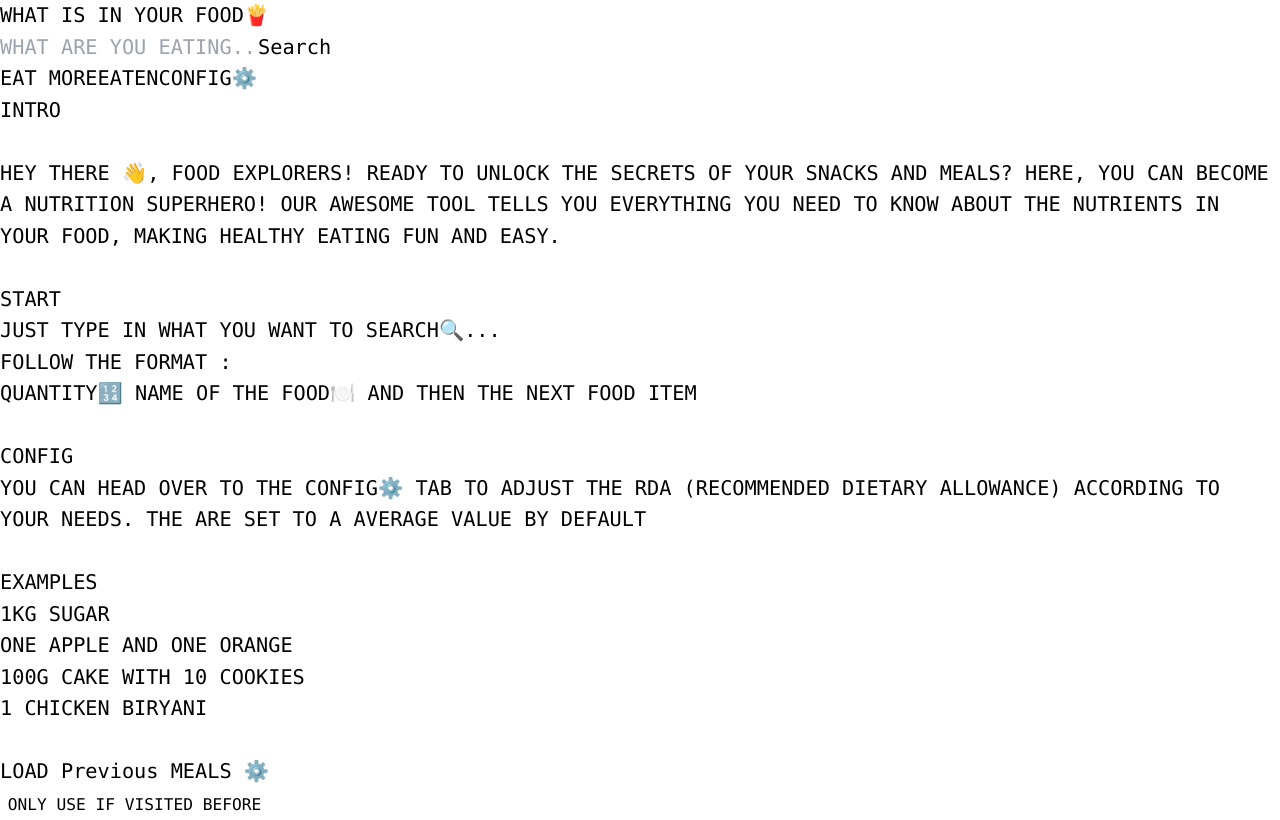
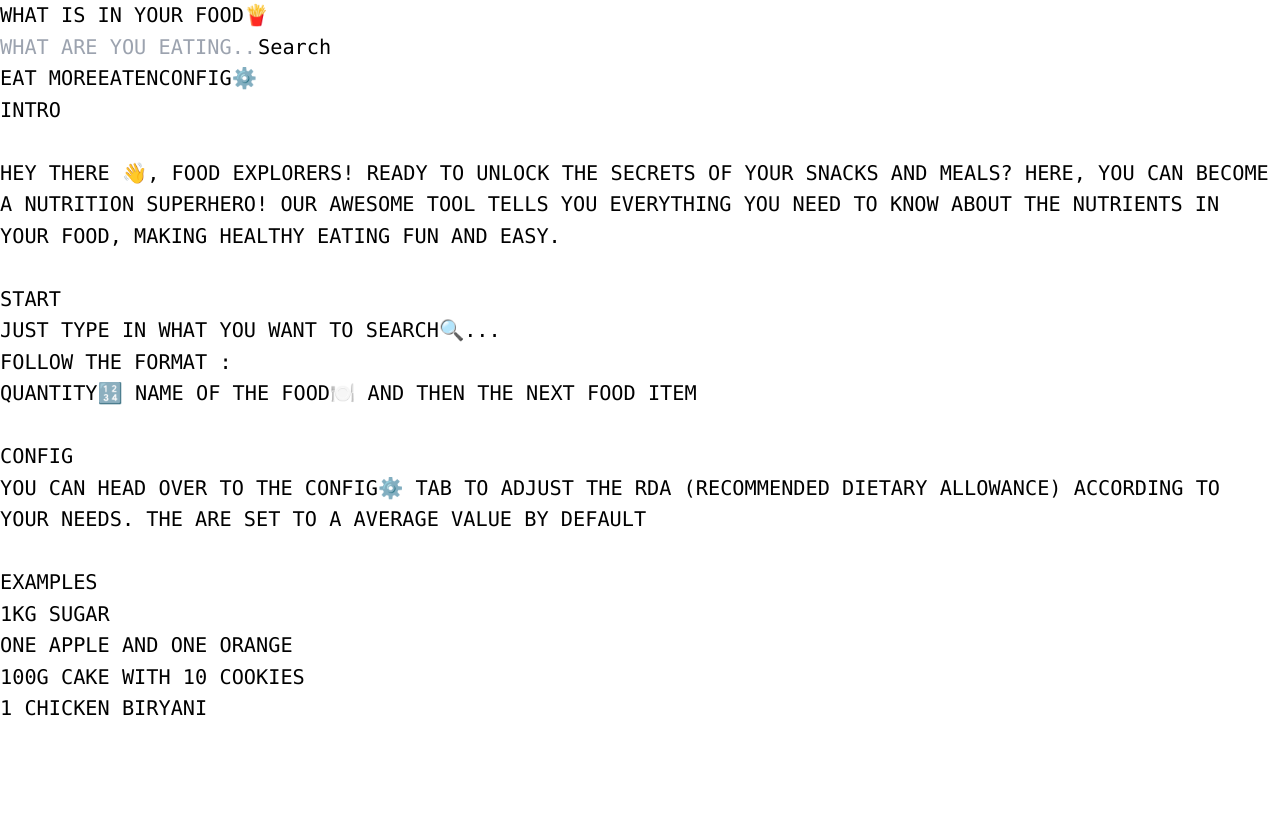
Before and after one commit to Danny-Wits/getVitals, a React (Vite) app: page / in a window 1280 px wide. Built offline with nearby package versions, Linux system fonts and the light colour scheme.

Commit message:
stated saving in local storage instead of cookies

```diff
--- a/src/App.jsx
+++ b/src/App.jsx
@@ -2,18 +2,14 @@ import React, { useEffect, useRef, useState } from "react";
 import Data from "./comp/Data";
 import Eaten from "./comp/Eaten";
 import { NavLink, Route, Routes } from "react-router-dom";
-import Cookies from "js-cookie";
 import { RDAcontext, RDAdefault } from "./const/RDAcontext";
 import RDA from "./comp/rda";
 import { useGSAP } from "@gsap/react";
 import gsap from "gsap";
 
 function App() {
-  //!STATES
-  const [query, setQuery] = useState("");
-  const [data, setData] = useState([]);
-  const [searched, setSearched] = useState(false);
-  const [eaten, setEaten] = useState({
+  //!CONSTs
+  const eatenDefault = {
     name: "EATEN",
     icon: "🍴",
     calories: 0,
@@ -28,25 +24,28 @@ function App() {
     fiber_g: 0,
     sugar_g: 0,
     eaten: [],
-  });
-
+  };
+  //!STATES
+  const [query, setQuery] = useState("");
+  const [data, setData] = useState([]);
+  const [searched, setSearched] = useState(false);
+  const [eaten, setEaten] = useState(eatenDefault);
+  //!REFS
+  const button = useRef(null);
+  const eatenTab = useRef(null);
+  const eatTab = useRef(null);
   //!RDA
   const [RDAvalues, setRDAvalue] = useState(RDAdefault);
-  useEffect(() => {
-    setRDAvalue(loadRDA());
-  }, []);
   const resetRDA = () => {
     setRDAvalue({ ...RDAdefault });
   };
 
-  const queryChanged = (event) => {
-    setQuery(event.target.value);
-  };
-
-  //!REFS
-  const button = useRef(null);
-  const eatenTab = useRef(null);
-  const eatTab = useRef(null);
+  //!onMount😁
+  useEffect(() => {
+    setEaten(load());
+    setRDAvalue(loadRDA());
+    eatTab.current.click();
+  }, []);
 
   //!Animation
   useGSAP(() => {
@@ -71,8 +70,7 @@ function App() {
       stagger: 0.1,
       ease: "power2.in",
     });
-  }, []);
-
+  });
   const { contextSafe } = useGSAP();
 
   const animateContainer = contextSafe(() => {
@@ -227,46 +225,24 @@ function App() {
 
   //!SAVE AND LOAD COOKIES
   const save = () => {
-    let flag = confirm(
-      "DO YOU WANT TO USE BROWSER 🍪COOKIES🍪 TO STORE YOUR MEALS ??? "
-    );
-    if (flag) {
-      Cookies.set("_eaten_", JSON.stringify(eaten), { expires: 2 });
-      alert("SUCCESSFULLY STORED 👍👍👍");
-    } else {
-      alert("OK😭😭😭");
-    }
+    localStorage.setItem("_eaten_", JSON.stringify(eaten));
+    alert("SUCCESSFULLY STORED 👍👍👍");
   };
   const load = () => {
-    let loadedData = Cookies.get("_eaten_");
-    if (loadedData == undefined) {
-      alert(
-        "NO SAVED 🍪COOKIE🍪 FOUND IN THIS BROWSER ...\nTRY THESE FIXES: \n1.PLEASE USE THE BROWSER YOU USED TO SAVE YOUR MEALS\n2.SAVE MEALS IN 'WHAT YOU ATE TAB' "
-      );
-      return;
-    }
-    setEaten(JSON.parse(loadedData));
-    alert("Meals Loaded Successfully");
-    eatenTab.current.click();
+    let loadedData = localStorage.getItem("_eaten_");
+    if (loadedData == null) return { ...eatenDefault };
+    return JSON.parse(loadedData);
   };
   const saveRDA = () => {
-    let flag = confirm(
-      "DO YOU WANT TO USE BROWSER 🍪COOKIES🍪 TO STORE YOUR DSA SETTINGS ??? "
-    );
-    if (flag) {
-      Cookies.set("_RDA_", JSON.stringify(RDAvalues), { expires: 30 });
-      alert("SUCCESSFULLY STORED 👍👍👍");
-    } else {
-      alert("OK😭😭😭");
-    }
+    localStorage.setItem("_RDA_", JSON.stringify(RDAvalues));
+    alert("SUCCESSFULLY STORED 👍👍👍");
   };
   const loadRDA = () => {
-    let loadedData = Cookies.get("_RDA_");
-    if (loadedData == undefined) {
-      return RDAdefault;
-    }
+    let loadedData = localStorage.getItem("_RDA_");
+    if (loadedData == null) return RDAdefault;
     return JSON.parse(loadedData);
   };
+
   return (
     <div className="w-screen h-screen">
       <div
@@ -281,7 +257,9 @@ function App() {
             <input
               value={query}
               onKeyDown={keydown}
-              onChange={queryChanged}
+              onChange={(event) => {
+                setQuery(event.target.value);
+              }}
               placeholder="WHAT ARE YOU EATING... "
               className="bg-white p-3 m-0 font-semibold"
               type="text"
@@ -350,7 +328,6 @@ function App() {
                     }}
                     delete={delFromEaten}
                     remove={rmFromData}
-                    load={load}
                     reset={resetData}
                     searched={searched}
                   />
--- a/src/comp/Data.jsx
+++ b/src/comp/Data.jsx
@@ -59,14 +59,6 @@ function Data(props) {
           <br /> 1 Chicken Biryani
         </p>
         <br />
-        <button
-          className="m-2 p-3  rounded-xl border-black-400 border-2"
-          onClick={props.load}
-        >
-          LOAD Previous MEALS ⚙️
-          <br />
-          <small className="font-thin">only use if visited before</small>
-        </button>
       </div>
     );
   }
--- a/src/comp/NutritionCard.jsx
+++ b/src/comp/NutritionCard.jsx
@@ -55,7 +55,7 @@ function NutritionCard(props) {
             </button>
           )}
         </div>
-        <div className="flex justify-left mb-2 items-centre">
+        <div className="flex justify-left mb-2 items-center">
           {props.hasOwnProperty("add") && (
             <button
               className="mx-2 p-2 font-bold rounded-xl bg-black min-w-20 text-white hover:bg-gray-700 focus:scale-105 shadow-md shadow-black"
--- a/src/main.jsx
+++ b/src/main.jsx
@@ -4,7 +4,9 @@ import App from "./App.jsx";
 import "./index.css";
 import { BrowserRouter } from "react-router-dom";
 ReactDOM.createRoot(document.getElementById("root")).render(
-  <BrowserRouter>
-    <App />
-  </BrowserRouter>
+  <React.StrictMode>
+    <BrowserRouter>
+      <App />
+    </BrowserRouter>
+  </React.StrictMode>
 );
```
